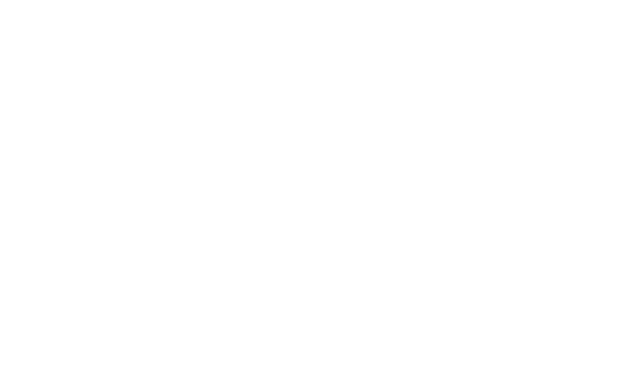
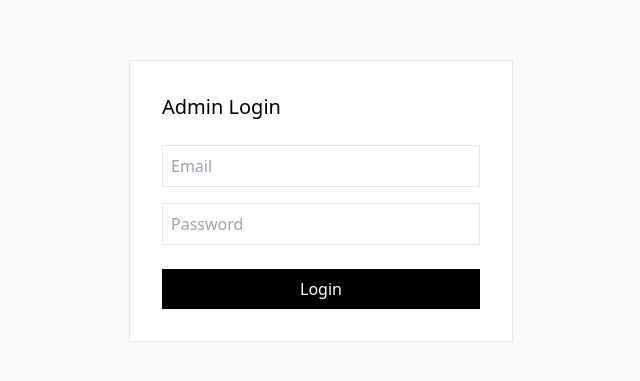
Before and after one commit to omnpai13/Ecommerce-web-project-, a React (Vite) app: page /admin/login in a window 1280 px wide. Before the commit this address had no page. Shown: the part 199-580 px from the top of the page, without its empty margins (319-959 px from the left). Built offline with nearby package versions, Linux system fonts and the light colour scheme; the HTML template or start-up script is replaced by a standard one.

Commit message:
commit 4

```diff
--- a/src/App.jsx
+++ b/src/App.jsx
@@ -3,9 +3,13 @@ import Layout from "./components/Layout";
 
 import Home from "./pages/Home";
 import Products from "./pages/Products";
-import Productdetails from "./pages/Productdetails"; // <-- added
+import Productdetails from "./pages/Productdetails";
 import About from "./pages/About";
 import Contact from "./pages/Contact";
+import AdminLogin from "./admin/pages/AdminLogin";
+import Dashboard from "./admin/pages/Dashboard";
+import AdminProducts from "./admin/pages/Products";
+import ProtectedAdminRoute from "./admin/routes/ProtectedAdminRoute";
 
 export default function App() {
   return (
@@ -18,6 +22,26 @@ export default function App() {
           <Route path="/about" element={<About />} />
           <Route path="/contact" element={<Contact />} />
         </Route>
+        <Route path="/admin/login" element={<AdminLogin />} />
+
+        <Route
+          path="/admin/dashboard"
+          element={
+            <ProtectedAdminRoute>
+              <Dashboard />
+            </ProtectedAdminRoute>
+          }
+        />
+
+        <Route
+          path="/admin/products"
+          element={
+            <ProtectedAdminRoute>
+              <AdminProducts />
+            </ProtectedAdminRoute>
+          }
+        />
+
       </Routes>
     </BrowserRouter>
   );
--- /dev/null
+++ b/src/admin/components/AdminSidebar.jsx
@@ -0,0 +1,33 @@
+import { Link, useNavigate } from "react-router-dom";
+
+export default function AdminSidebar() {
+  const navigate = useNavigate();
+
+  const logout = () => {
+    localStorage.removeItem("adminToken");
+    navigate("/admin/login");
+  };
+
+  return (
+    <aside className="w-64 h-screen border-r p-6">
+      <h2 className="text-lg font-medium mb-8">Admin</h2>
+
+      <nav className="space-y-4">
+        <Link to="/admin/dashboard" className="block">
+          Dashboard
+        </Link>
+
+        <Link to="/admin/products" className="block">
+          Products
+        </Link>
+
+        <button
+          onClick={logout}
+          className="text-left text-red-500 mt-8"
+        >
+          Logout
+        </button>
+      </nav>
+    </aside>
+  );
+}
--- /dev/null
+++ b/src/admin/pages/AdminLogin.jsx
@@ -0,0 +1,52 @@
+import { useState } from "react";
+import { useNavigate } from "react-router-dom";
+import { adminLogin } from "../services/adminApi";
+
+export default function AdminLogin() {
+  const [email, setEmail] = useState("");
+  const [password, setPassword] = useState("");
+  const navigate = useNavigate();
+
+//   const handleLogin = async () => {
+//     try {
+//       const token = await adminLogin({ email, password });
+//       localStorage.setItem("adminToken", token);
+//       navigate("/admin/dashboard");
+//     } catch {
+//       alert("Invalid credentials");
+//     }
+//   };
+    const handleLogin = () => {
+        // TEMPORARY: frontend-only login
+        localStorage.setItem("adminToken", "dev-token");
+        navigate("/admin/dashboard");
+    };
+
+  return (
+    <div className="h-screen flex items-center justify-center bg-gray-50">
+      <div className="w-96 bg-white border p-8">
+        <h1 className="text-xl font-medium mb-6">Admin Login</h1>
+
+        <input
+          className="w-full border p-2 mb-4"
+          placeholder="Email"
+          onChange={(e) => setEmail(e.target.value)}
+        />
+
+        <input
+          type="password"
+          className="w-full border p-2 mb-6"
+          placeholder="Password"
+          onChange={(e) => setPassword(e.target.value)}
+        />
+
+        <button
+          onClick={handleLogin}
+          className="w-full bg-black text-white py-2"
+        >
+          Login
+        </button>
+      </div>
+    </div>
+  );
+}
--- /dev/null
+++ b/src/admin/pages/Dashboard.jsx
@@ -0,0 +1,16 @@
+import AdminSidebar from "../components/AdminSidebar";
+
+export default function Dashboard() {
+  return (
+    <div className="flex">
+      <AdminSidebar />
+
+      <main className="flex-1 p-12">
+        <h1 className="text-2xl font-medium">Dashboard</h1>
+        <p className="mt-2 text-gray-500">
+          Welcome to the admin panel
+        </p>
+      </main>
+    </div>
+  );
+}
--- /dev/null
+++ b/src/admin/pages/Products.jsx
@@ -0,0 +1,10 @@
+export default function AdminProducts() {
+  return (
+    <div className="p-12">
+      <h1 className="text-2xl font-medium mb-6">Products</h1>
+      <p className="text-gray-500">
+        Product management UI will go here
+      </p>
+    </div>
+  );
+}
--- /dev/null
+++ b/src/admin/routes/ProtectedAdminRoute.jsx
@@ -0,0 +1,11 @@
+import { Navigate } from "react-router-dom";
+
+export default function ProtectedAdminRoute({ children }) {
+  const token = localStorage.getItem("adminToken");
+
+  if (!token) {
+    return <Navigate to="/admin/login" replace />;
+  }
+
+  return children;
+}
--- /dev/null
+++ b/src/admin/services/adminApi.js
@@ -0,0 +1,14 @@
+const BASE_URL = "http://localhost:5000/api"; // confirm with backend dev
+
+export const adminLogin = async (credentials) => {
+  const res = await fetch(`${BASE_URL}/admin/login`, {
+    method: "POST",
+    headers: { "Content-Type": "application/json" },
+    body: JSON.stringify(credentials),
+  });
+
+  if (!res.ok) throw new Error("Login failed");
+
+  const data = await res.json();
+  return data.token;
+};
```
